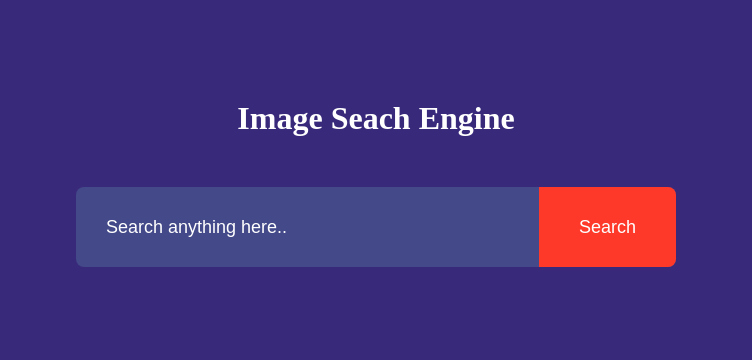
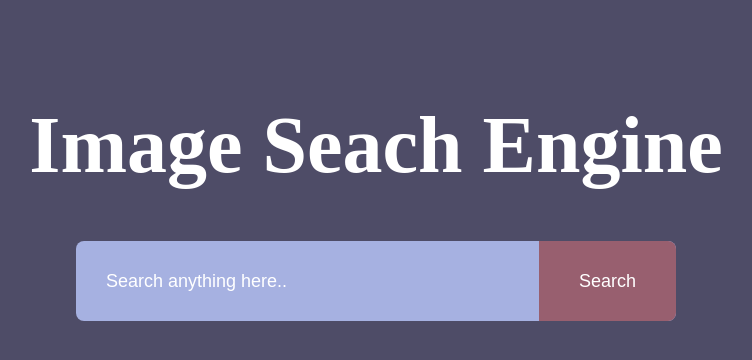
Before and after one commit to Silvia-Wachira/Image-Search-Engine, a plain HTML site: page index.html in a window 1280 px wide. Shown: the whole page, without its empty margins (264-1016 px from the left). Drawn offline with Linux system fonts and the light colour scheme.

Commit message:
add style

```diff
--- a/assets/css/style.css
+++ b/assets/css/style.css
@@ -4,20 +4,21 @@
     box-sizing: border-box;
 }
 body {
-    background: #39297b;
+    background: #4E4C67;
     color: #fff;
 }
 h1 {
     text-align: center;
     margin: 100px auto 50px;
     font-weight: 600;
+    font-size: 80px;
 }
 form{
     width: 90%;
     max-width: 600px;
     margin: auto;
     height: 80px;
-    background: #434989;
+    background: #A6B1E1;
     display: flex;
     align-items: center;
     border-radius: 8px;
@@ -35,7 +36,7 @@ form input {
 form button {
     padding: 0 40px;
     height: 100%;
-    background: #ff3929;
+    background: #985F6F;
     color: #fff;
     font-size: 18px;
     border: 0;
@@ -49,7 +50,7 @@ form button {
     font-size: 18px;
 }
 #show-more-btn {
-    background: #ff3929;
+    background: #985F6F;
     color: #fff;
     border: 0;
     outline: 0;
```
